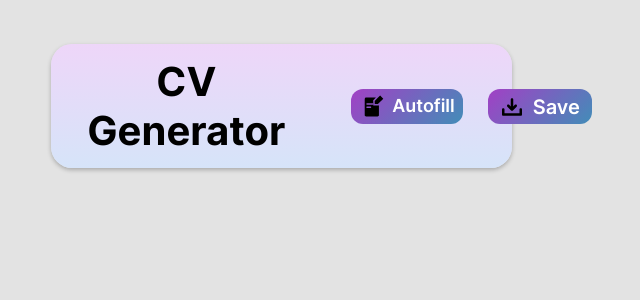
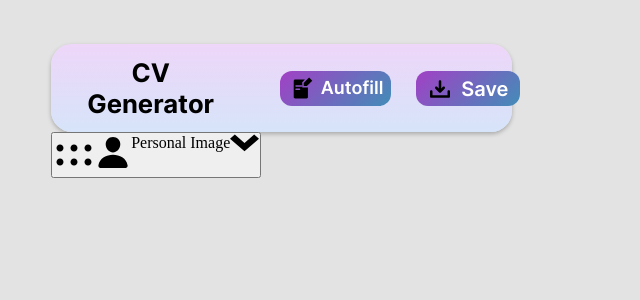
Before and after one commit to Fuz7/odin-cv-generator, a React (Vite) app: page / in a window 1280 px wide. Shown: the top 300 px of the page, without its empty margins (128-768 px from the left). Built offline with nearby package versions, Linux system fonts and the light colour scheme.

Commit message:
Finish FormBars function logic -> css not applied

```diff
--- a/src/components/forms/formBar.jsx
+++ b/src/components/forms/formBar.jsx
@@ -1,8 +1,51 @@
-function FormBars() {}
+import dropDownIcon from '@svgs/arrowImage.svg';
+
+function FormBars({ iconUrl, title, isDraggable }) {
+  const svgUrlString = dropDownIcon + '';
+
+  // Input iconUrl Without the dirPath
+  const svgUrlwithoutFile = svgUrlString.substring(
+    0,
+    svgUrlString.lastIndexOf('/') + 1,
+  );
+
+  return (
+    <>
+      <button className="formBars__button">
+        {isDraggable ? (
+          <>
+            <img
+              alt="Dragable Button"
+              className="formBars__draggableImage"
+              src={svgUrlwithoutFile + 'draggableImage.svg'}
+            ></img>
+            <img
+              alt={title + 'image'}
+              className="formBars__image"
+              src={svgUrlwithoutFile + iconUrl}
+            ></img>
+          </>
+        ) : (
+          <img
+            alt={title + 'image'}
+            className="formBars__image"
+            src={svgUrlwithoutFile + iconUrl}
+          ></img>
+        )}
+
+        <span className="formBars__title">{title}</span>
+        <img
+          alt="dropDownIcon"
+          className="formBars__dropDownIcon"
+          src={dropDownIcon}
+        ></img>
+      </button>
+    </>
+  );
+}
 
 function CVBar() {
   return (
-    <>
     <header className="cvBar">
       <h1 className="cvBar__Title">CV Generator</h1>
       <button className="cvBar__autoFillButton">
@@ -12,7 +55,6 @@ function CVBar() {
         <span></span>Save
       </button>
     </header>
-    </>
   );
 }
 
--- a/src/components/forms/inputContainer.jsx
+++ b/src/components/forms/inputContainer.jsx
@@ -1,12 +1,16 @@
-import { CVBar } from "./formBar";
+import FormBars, { CVBar } from './formBar';
 
 function InputContainer() {
   return (
     <>
       <section className="inputContainer">
         <CVBar></CVBar>
+        <FormBars
+          iconUrl={'personalImage.svg'}
+          title="Personal Image"
+          isDraggable={true}
+        ></FormBars>
       </section>
-
     </>
   );
 }
--- a/src/styles/formBar.scss
+++ b/src/styles/formBar.scss
@@ -16,7 +16,7 @@
 }
 
 .cvBar__Title {
-  font-size: toRem(40);
+  font-size: clamp(toRem(24), 2vw, toRem(40));
   font-weight: 700;
   font-family: 'Inter';
   margin-right: 17%;
@@ -81,3 +81,18 @@
   height: toRem(20);
   margin-right: toRem(11);
 }
+
+
+.formBars__button{
+  display: flex;
+  justify-content: start;
+
+}
+
+.formBars__title{
+
+}
+
+.formBars__dropDownIcon{
+
+}
--- a/vite.config.js
+++ b/vite.config.js
@@ -1,13 +1,13 @@
 import { defineConfig } from 'vite';
 import react from '@vitejs/plugin-react';
-
+import path from 'path'
 // https://vitejs.dev/config/
 export default defineConfig({
   plugins: [react()],
-   resolve: {
+  resolve: {
     alias: {
       '@fonts': '/src/assets/fonts',
-      '@svgs': '/src/assets/svgs'
+      '@svgs': path.resolve(__dirname,'./src/assets/svgs'),
     },
   },
 });
```
Also changed, not shown: src/assets/svgs/personalImage.svg (renamed from src/assets/svgs/PersonalImage.svg). Lines whose indentation alone changed are shown as unchanged.
